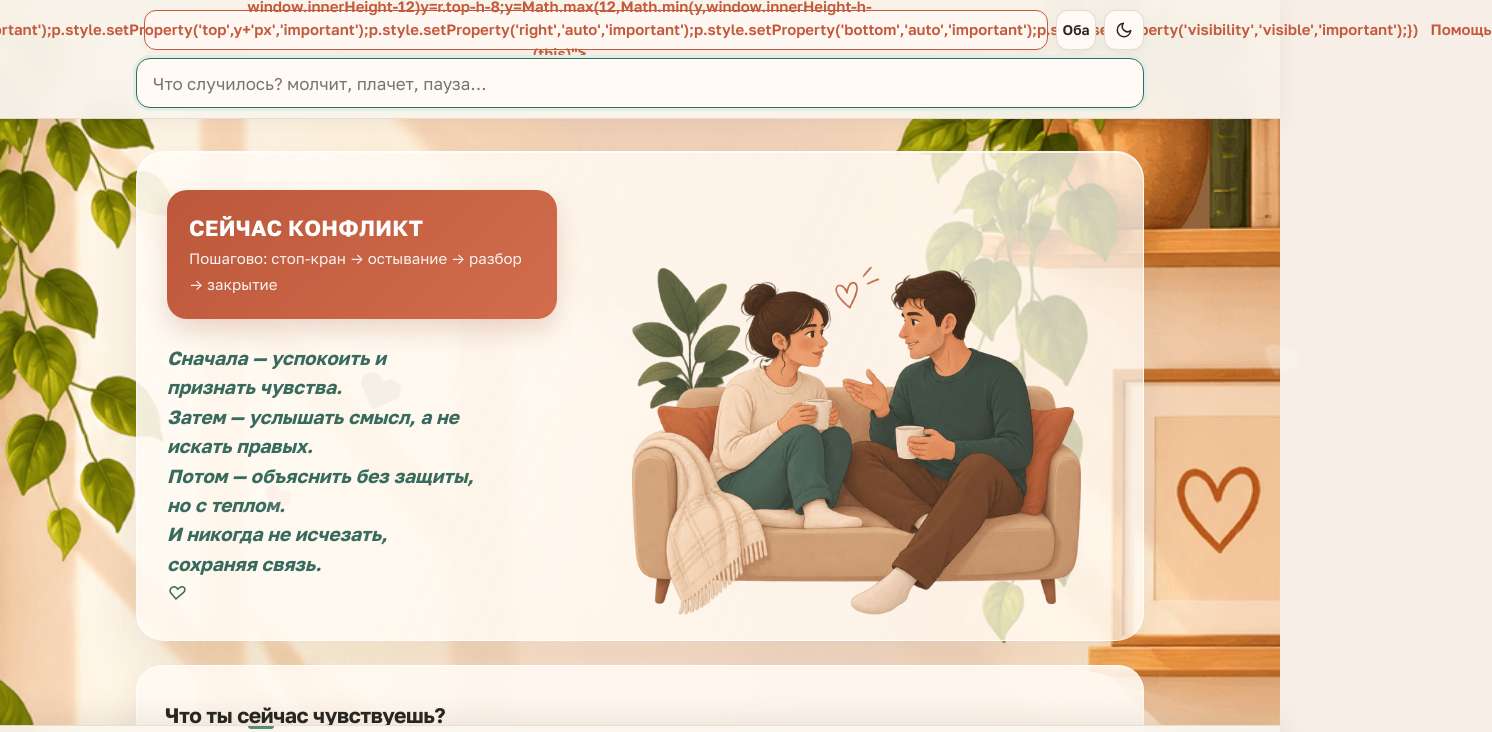
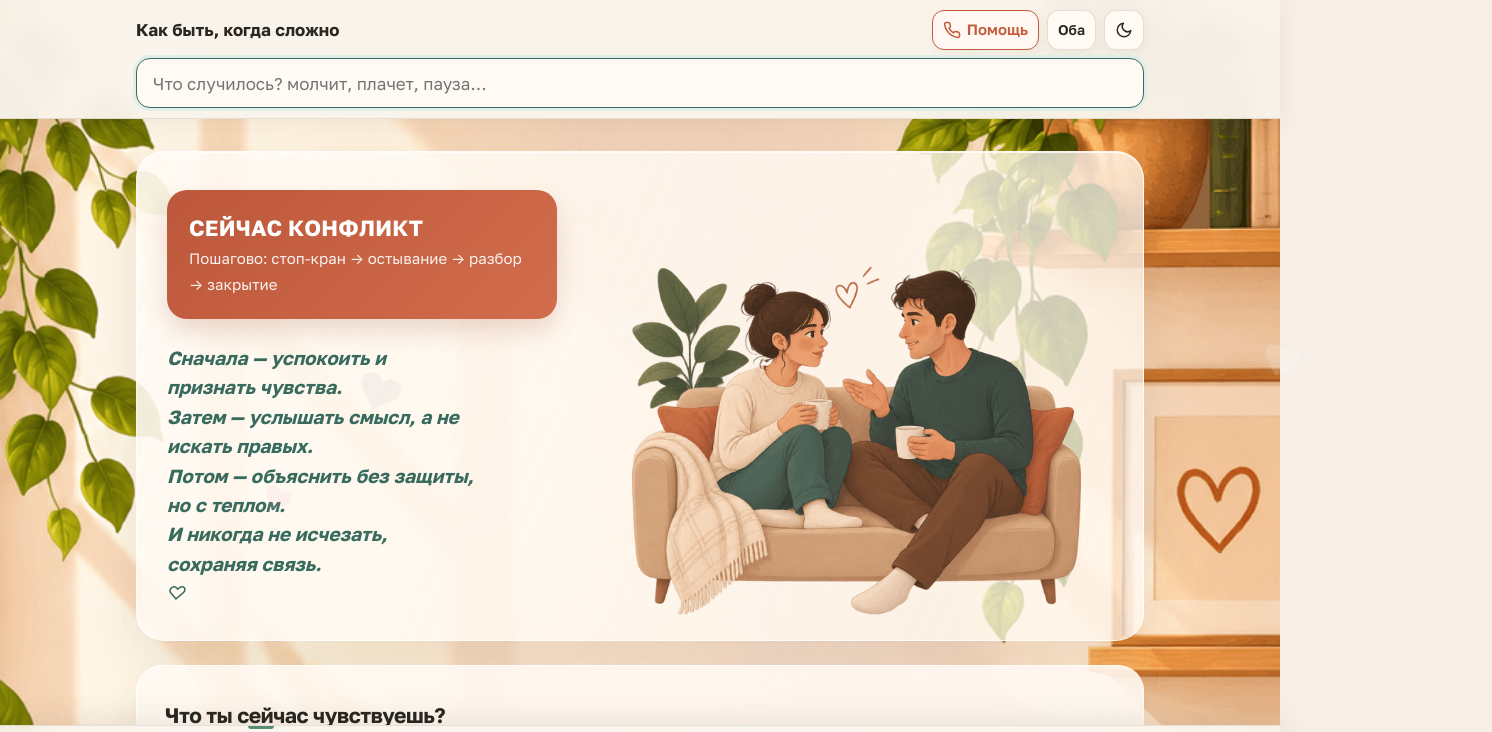
Before and after one commit to artifexform/oporaform, a plain HTML site: page index.html in a window 1280 px wide. Shown: the top 732 px of the page, 1492 px wide, since content can reach past the window. Drawn offline with Linux system fonts and the light colour scheme.

Commit message:
Repair help button markup

```diff
--- a/index.html
+++ b/index.html
@@ -691,7 +691,8 @@ html[data-theme="dark"] body.role-vi .stepbox [data-who="v"]{
   <div class="wrap">
     <div class="hrow">
       <a class="brand" data-go="#home">Как быть, когда сложно</a>
-      <button class="icon-btn sos" id="helpBtn" type="button" aria-label="Экстренная помощь">window.innerHeight-12)y=r.top-h-8;y=Math.max(12,Math.min(y,window.innerHeight-h-12));p.style.setProperty('left',x+'px','important');p.style.setProperty('top',y+'px','important');p.style.setProperty('right','auto','important');p.style.setProperty('bottom','auto','important');p.style.setProperty('visibility','visible','important');})(this)">
+      <button class="icon-btn sos" id="helpBtn" type="button" aria-label="Экстренная помощь">
+
         <svg width="18" height="18" viewBox="0 0 24 24" fill="none" stroke="currentColor" stroke-width="2" stroke-linecap="round" stroke-linejoin="round"><path d="M22 16.9v3a2 2 0 0 1-2.2 2 19.8 19.8 0 0 1-8.6-3.1 19.5 19.5 0 0 1-6-6A19.8 19.8 0 0 1 2.1 4.2 2 2 0 0 1 4.1 2h3a2 2 0 0 1 2 1.7c.1.9.4 1.8.7 2.7a2 2 0 0 1-.5 2.1L8 9.8a16 16 0 0 0 6 6l1.3-1.3a2 2 0 0 1 2.1-.4c.9.3 1.8.6 2.7.7a2 2 0 0 1 1.7 2z"/></svg>
         Помощь
       </button>
```
